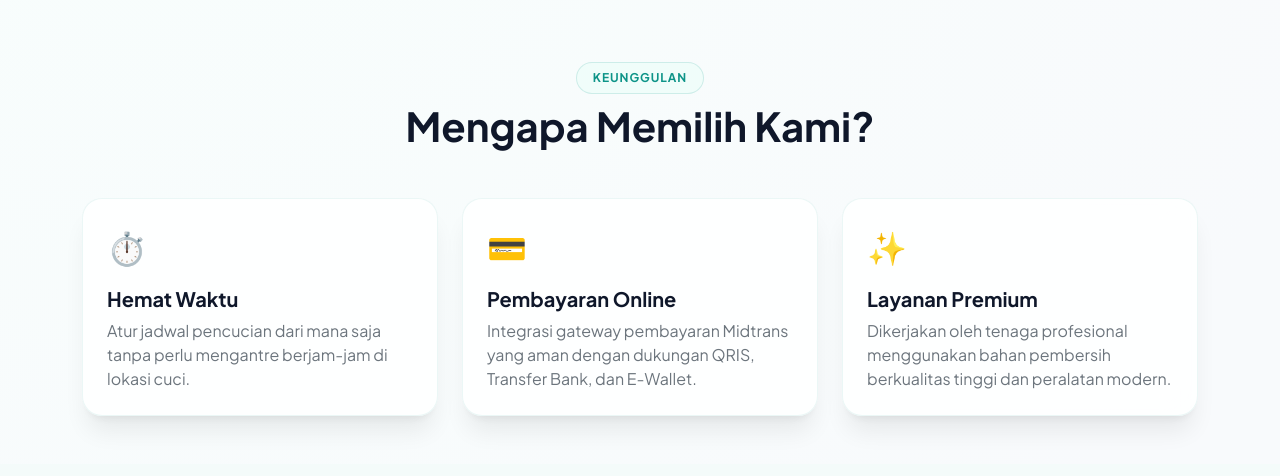
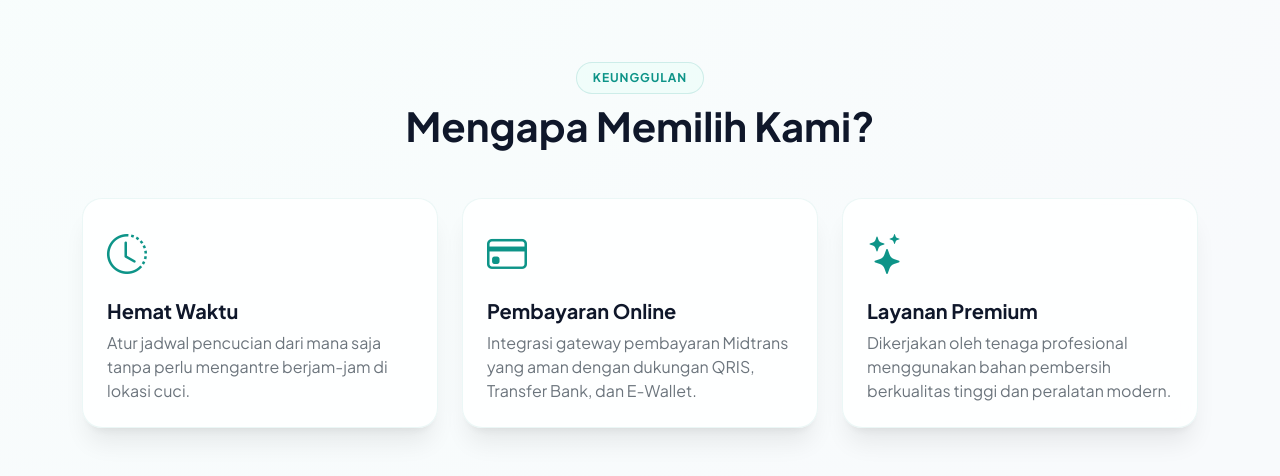
Before and after one commit to del-xcode/project_uas, a PHP site: page /about.php in a window 1280 px wide. Shown: the part 553-1029 px from the top of the page. Before the commit the page ends 979 px from the top, so only its background shows below. Run offline with PHP 8.4, Linux system fonts and the light colour scheme.

Commit message:
style: replace emojis with bootstrap icons in about page

```diff
--- a/about.php
+++ b/about.php
@@ -38,8 +38,8 @@ require __DIR__ . '/includes/navbar.php';
   <div class="row g-4">
     <div class="col-md-4">
       <div class="content-card p-4 h-100 transition-card">
-        <div class="mb-3 d-inline-block" style="font-size: 2rem;">
-          ⏱️
+        <div class="mb-3">
+          <i class="bi bi-clock-history text-teal fs-1"></i>
         </div>
         <h3 class="h5 fw-bold mb-2">Hemat Waktu</h3>
         <p class="text-secondary mb-0">Atur jadwal pencucian dari mana saja tanpa perlu mengantre berjam-jam di lokasi cuci.</p>
@@ -47,8 +47,8 @@ require __DIR__ . '/includes/navbar.php';
     </div>
     <div class="col-md-4">
       <div class="content-card p-4 h-100 transition-card">
-        <div class="mb-3 d-inline-block" style="font-size: 2rem;">
-          💳
+        <div class="mb-3">
+          <i class="bi bi-credit-card text-teal fs-1"></i>
         </div>
         <h3 class="h5 fw-bold mb-2">Pembayaran Online</h3>
         <p class="text-secondary mb-0">Integrasi gateway pembayaran Midtrans yang aman dengan dukungan QRIS, Transfer Bank, dan E-Wallet.</p>
@@ -56,8 +56,8 @@ require __DIR__ . '/includes/navbar.php';
     </div>
     <div class="col-md-4">
       <div class="content-card p-4 h-100 transition-card">
-        <div class="mb-3 d-inline-block" style="font-size: 2rem;">
-          ✨
+        <div class="mb-3">
+          <i class="bi bi-stars text-teal fs-1"></i>
         </div>
         <h3 class="h5 fw-bold mb-2">Layanan Premium</h3>
         <p class="text-secondary mb-0">Dikerjakan oleh tenaga profesional menggunakan bahan pembersih berkualitas tinggi dan peralatan modern.</p>
```
